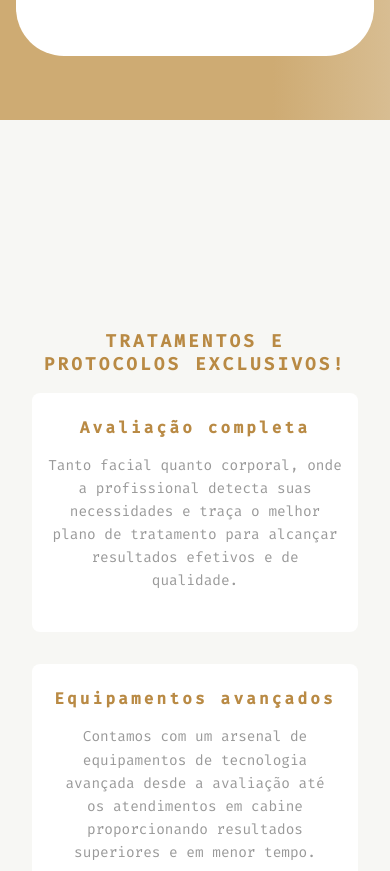
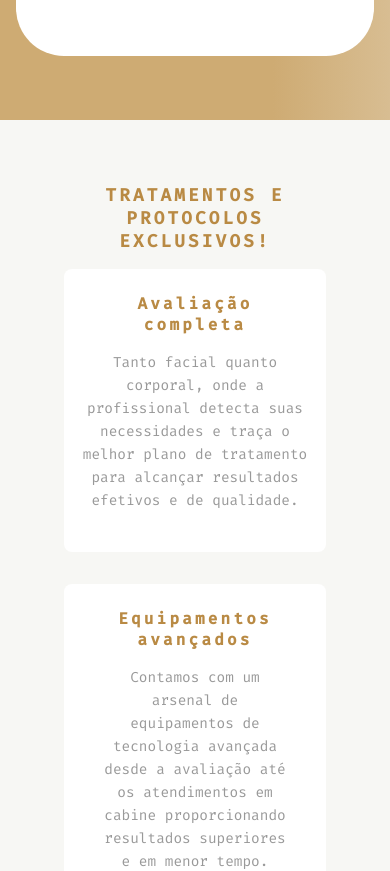
Before and after one commit to devdamasceno/estetica, a Next.js app: page /portfolio in a window 390 px wide. Shown: the part 1513-2384 px from the top of the page. Built offline with nearby package versions, Linux system fonts and the light colour scheme.

Commit message:
Ajuste layout mobile

```diff
--- a/src/components/nav/index.tsx
+++ b/src/components/nav/index.tsx
@@ -68,6 +68,7 @@ const Nav: React.FC = () => {
       </div>
 
       <div className={styles.menuTratamento}>
+
         <div className={styles.menuTratamentoContent}>
           <h1>TRATAMENTOS E PROTOCOLOS EXCLUSIVOS!</h1>
           <div className={styles.tratamentoDescricaoFluxo}>
@@ -105,6 +106,12 @@ const Nav: React.FC = () => {
           <Image src='/imgAvancados.png' alt='Equipamentos avançados' width={300} height={150} className={styles.image} />
           <Image src='/imgCompleta.png' alt='Avaliação completa' width={300} height={150} className={styles.image} />
           <Image src='/imgExperiencia.png' alt='A melhor experiência' width={300} height={150} className={styles.image} />
+          <Image src='/imgAvancados.png' alt='Equipamentos avançados' width={300} height={150} className={styles.image} />
+          <Image src='/imgCompleta.png' alt='Avaliação completa' width={300} height={150} className={styles.image} />
+          <Image src='/imgExperiencia.png' alt='A melhor experiência' width={300} height={150} className={styles.image} />
+          <Image src='/imgAvancados.png' alt='Equipamentos avançados' width={300} height={150} className={styles.image} />
+          <Image src='/imgCompleta.png' alt='Avaliação completa' width={300} height={150} className={styles.image} />
+          <Image src='/imgExperiencia.png' alt='A melhor experiência' width={300} height={150} className={styles.image} />
         </div>
       </div>
     </>
--- a/src/components/nav/styles.module.css
+++ b/src/components/nav/styles.module.css
@@ -283,33 +283,41 @@
     margin-bottom: -3rem;
   }
 
-  .menuTratamentoContent {
-    background-image: none;
-    padding: 3rem 1rem;
-  }
-
-  .menuTratamentoContent h1 {
-    text-align: center;
-    font-size: 1.2rem;
-    font-weight: bold;
-  }
-
   .tratamentoDescricaoFluxo {
     display: flex;
     flex-direction: column;
-    align-items: center;
-    justify-content: center;
-    height: 20rem;
-    margin: 0 auto;
+    margin: 0;
+    padding: 0;
   }
 
   .menuClinicaImage {
     padding: 0 1rem;
   }
 
+  .menuTratamentoContent {
+    display: flex;
+    flex-direction: column;
+    background-image: none;
+    height: fit-content;
+
+    display: flex;
+    flex-direction: column;
+    width: 100%;
+    padding: 3rem; /* Adiciona algum espaço ao redor do conteúdo */
+    border-radius: 1rem; /* Opcional: arredonda os cantos */
+  }
+
+  .menuTratamentoContent h1 {
+    display: inline;
+    text-align: center;
+    font-size: 1.2rem;
+    font-weight: bold;
+  }
+
   .menuTratamento {
     display: flex;
-    height: 80rem !important;
+    flex-direction: column;
+    justify-content: flex-start;
   }
 
   .menuTratamento h1 {
@@ -319,13 +327,9 @@
   .tratamentoDescricaoFluxoUm {
     display: flex;
     flex-direction: column;
-    align-items: center;
-    justify-content: center;
-    margin-top: 9rem;
 
     background-color: #fff;
     padding: 1.5rem 1rem;
-    justify-content: center;
     border-radius: 0.5rem;
   }
 
@@ -374,4 +378,8 @@
     text-align: center;
   }
 
+  .tarjaContainer {
+    display: none;
+  }
+
 }
```
